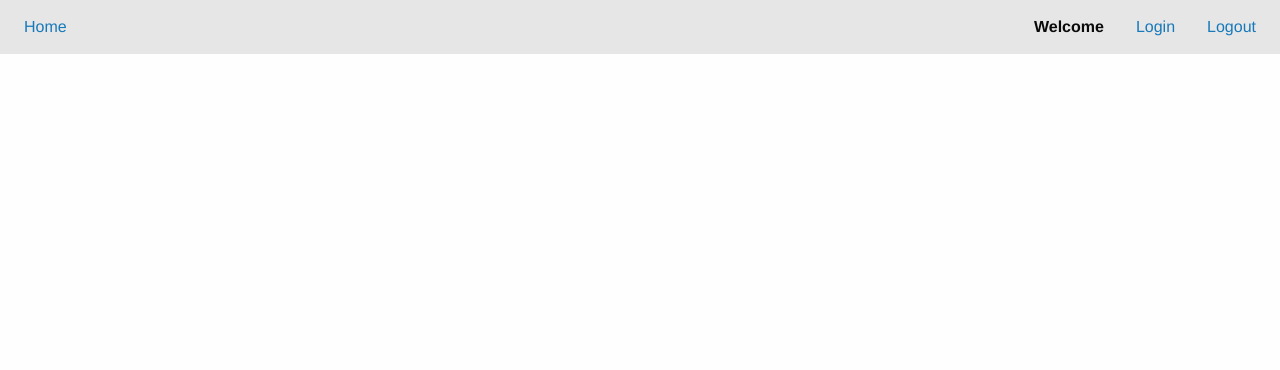
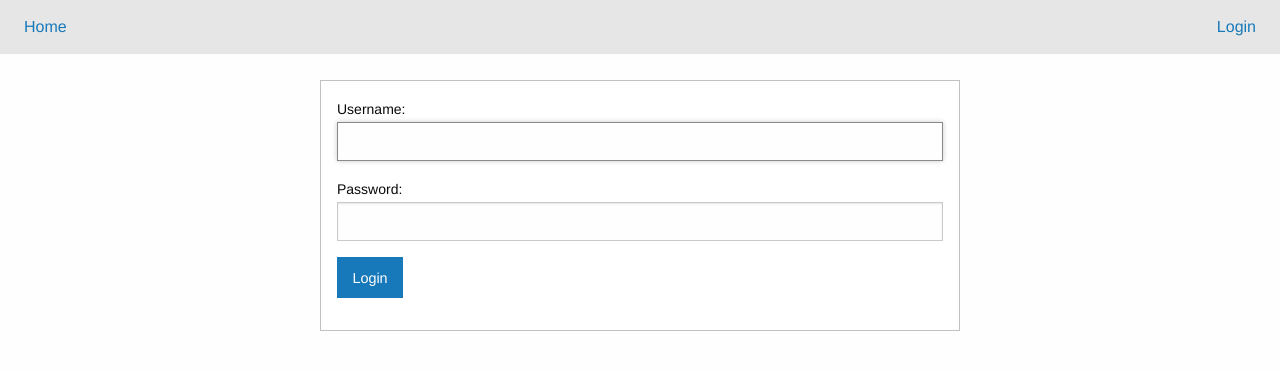
Before and after one commit to rg224/Django_LoginSystem, a Django app: page /accounts/login/ in a window 1280 px wide. Shown: the top 370 px of the page. Run offline with Django 3.2, Linux system fonts and the light colour scheme; some libraries are stand-ins or nearby versions.

Commit message:
Working Login Page ready

```diff
--- a/LoginSystem/LoginApp/templates/LoginApp/base.html
+++ b/LoginSystem/LoginApp/templates/LoginApp/base.html
@@ -21,9 +21,12 @@
         </div>
         <div class="top-bar-right">
             <ul class="menu">
-                <li class="menu-text">Welcome</li>
-                <li><a href="{% url 'login' %}">Login</a></li>
-                <li><a href="{% url 'logout' %}">Logout</a></li>
+                {% if user.is_authenticated %}
+                    <li class="menu-text">Welcome: {{user.username}}</li>
+                    <li><a href="{% url 'logout' %}">Logout</a></li>
+                {% else %}
+                    <li><a href="{% url 'login' %}">Login</a></li>
+                {% endif %}
             </ul>
         </div>
     </div>
--- a/LoginSystem/LoginApp/templates/registration/login.html
+++ b/LoginSystem/LoginApp/templates/registration/login.html
@@ -1 +1,23 @@
 {% extends "LoginApp/base.html" %}
+
+{% block title %}
+    Login
+{% endblock title %}
+
+{% block content %}
+    <div class="callout" style="margin: auto; margin-top: 2%; width: 50%;">
+
+        {% if form.errors %}
+            <p>Your username or password didn't match! Please try again.</p>
+        {% endif %}
+
+        <form action="{% url 'login' %}" method="post">
+            {% csrf_token %}
+            {{form.as_p}}
+
+            <input type="submit" class="button" value="Login">
+            <input type="hidden" name="next" value="{{next}}">
+        </form>
+    </div>
+
+{% endblock content %}
```
